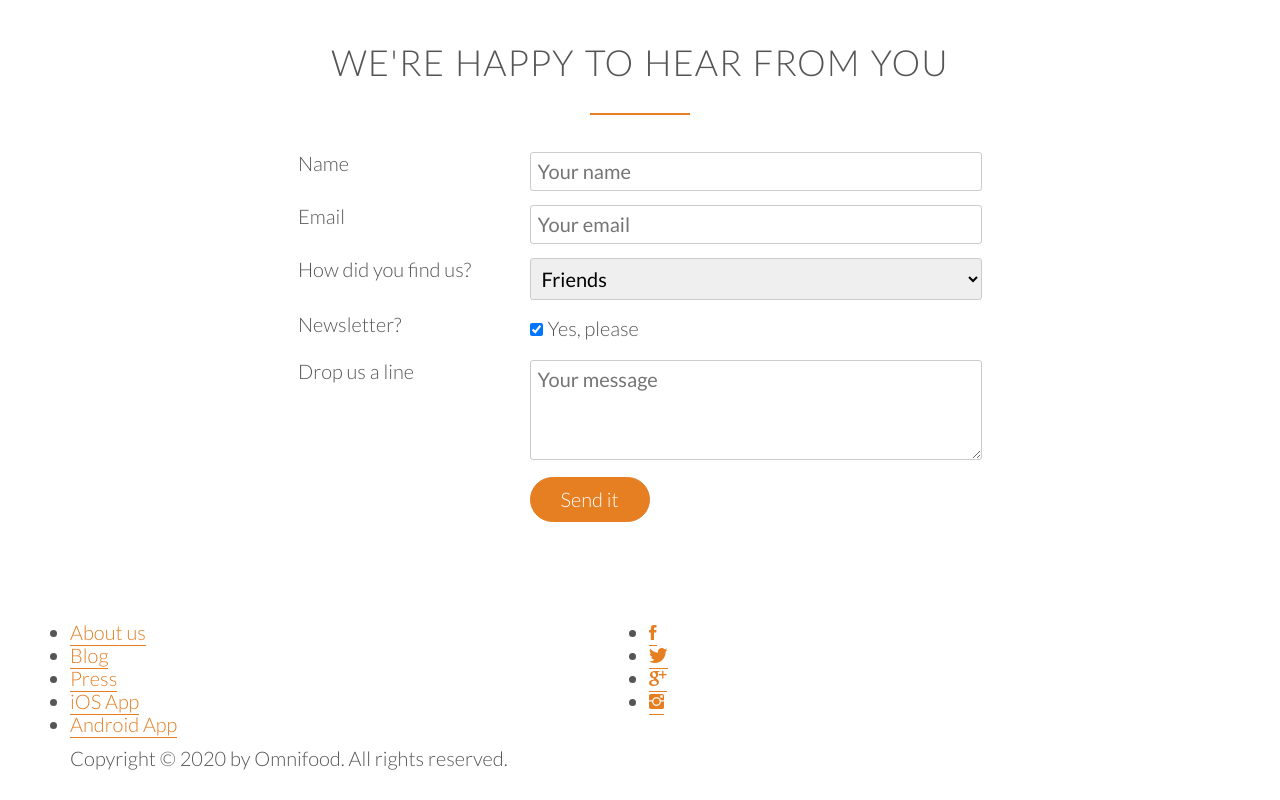
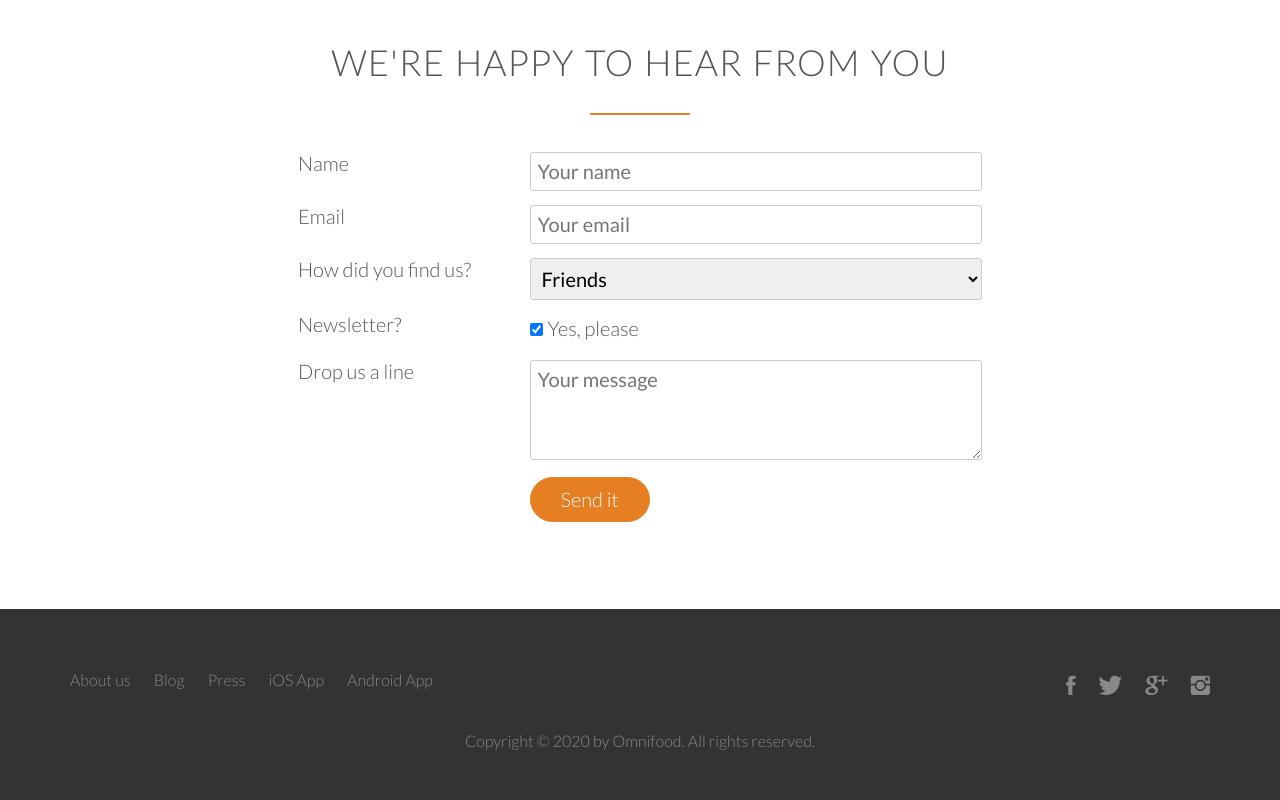
Before and after one commit to arikihamano/Omnifood, a plain HTML site: page index.html in a window 1280 px wide. Shown: the part 4593-5393 px from the top of the page. Before the commit the page ends 5363 px from the top, so only its background shows below. Drawn offline with Linux system fonts and the light colour scheme; files whose address does not match are found by name.

Commit message:
finish 56

```diff
--- a/index.html
+++ b/index.html
@@ -366,7 +366,7 @@
         <footer>
             <div class="row">
                 <div class="col span-1-of-2">
-                    <ul class="footer-new">
+                    <ul class="footer-nav">
                         <li><a href="#">About us</a></li>
                         <li><a href="#">Blog</a></li>
                         <li><a href="#">Press</a></li>
--- a/resources/css/style.css
+++ b/resources/css/style.css
@@ -469,3 +469,84 @@ input[type=checkbox] {
 }
 
 *:focus {outline: none;}
+
+
+/* ---------------------------------- */
+/* FOOTER */
+/* ---------------------------------- */
+
+footer {
+    background-color: #333;
+    padding: 50px;
+    font-size: 80%;
+}
+
+.footer-nav {
+    list-style: none;
+    float: left;
+}
+
+.social-links {
+    list-style: none;
+    float: right;
+}
+
+.footer-nav li,
+.social-links li {
+    display: inline-block;
+    margin-right: 20px;
+}
+
+.footer-nav li:last-child,
+.social-links li:last-child {
+    margin: 0;
+}
+
+.footer-nav li a:link,
+.footer-nav li a:visited,
+.social-links li a:link,
+.social-links li a:visited {
+    text-decoration: none;
+    border: 0;
+    color: #888;
+    transition: color 0.2s;
+}
+
+.footer-nav li a:hover,
+.footer-nav li a:active {
+    color:#ddd;
+}
+
+.social-links li a:link,
+.social-links li a:visited {
+    font-size: 160%;
+}
+
+.ion-social-facebook,
+.ion-social-twitter,
+.ion-social-googleplus,
+.ion-social-instagram {
+    transition: color 0.2s;
+}
+
+.ion-social-facebook:hover {
+    color: #3b5998;
+}
+
+.ion-social-twitter:hover {
+    color: #00aced;
+}
+
+.ion-social-googleplus:hover {
+    color: #dd4b39;
+}
+
+.ion-social-instagram:hover {
+    color: #517fa4;
+}
+
+footer p {
+    color: #888;
+    text-align: center;
+    margin-top: 20px;
+}
```
